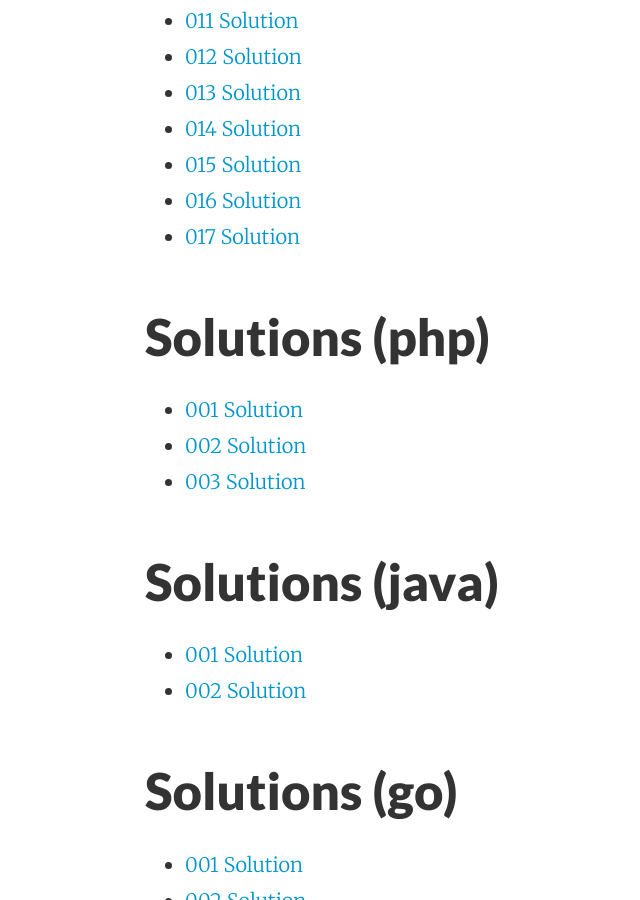
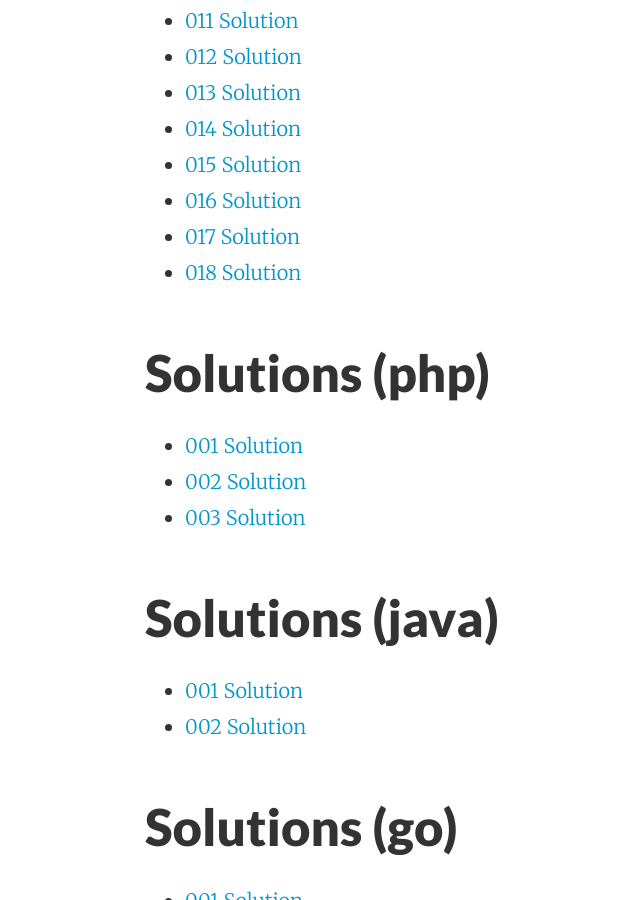
Before and after one commit to tvarley/tvarley.github.io, a Jekyll site: the page built from blog/euler/_posts/2014-12-30-introduction.md, in a window 1280 px wide and 900 px high, scrolled down 2478 px. Shown: the whole window, without its empty margins (111-751 px from the left). Built offline with Jekyll 4.4.1, drawn with Linux system fonts in a browser that asks for light colours; nearby versions of some CDN libraries; comment, search, counter and statistics services are not loaded.

Commit message:
Add ruby 18 to introduction

```diff
--- a/blog/euler/_posts/2014-12-30-introduction.md
+++ b/blog/euler/_posts/2014-12-30-introduction.md
@@ -63,6 +63,7 @@
 * [015 Solution]({{site.baseurl}}/blog/euler/ruby/problem_015)
 * [016 Solution]({{site.baseurl}}/blog/euler/ruby/problem_016)
 * [017 Solution]({{site.baseurl}}/blog/euler/ruby/problem_017)
+* [018 Solution]({{site.baseurl}}/blog/euler/ruby/problem_018)
 
 ## Solutions (php)
 * [001 Solution]({{site.baseurl}}/blog/euler/php/problem_001)
```
